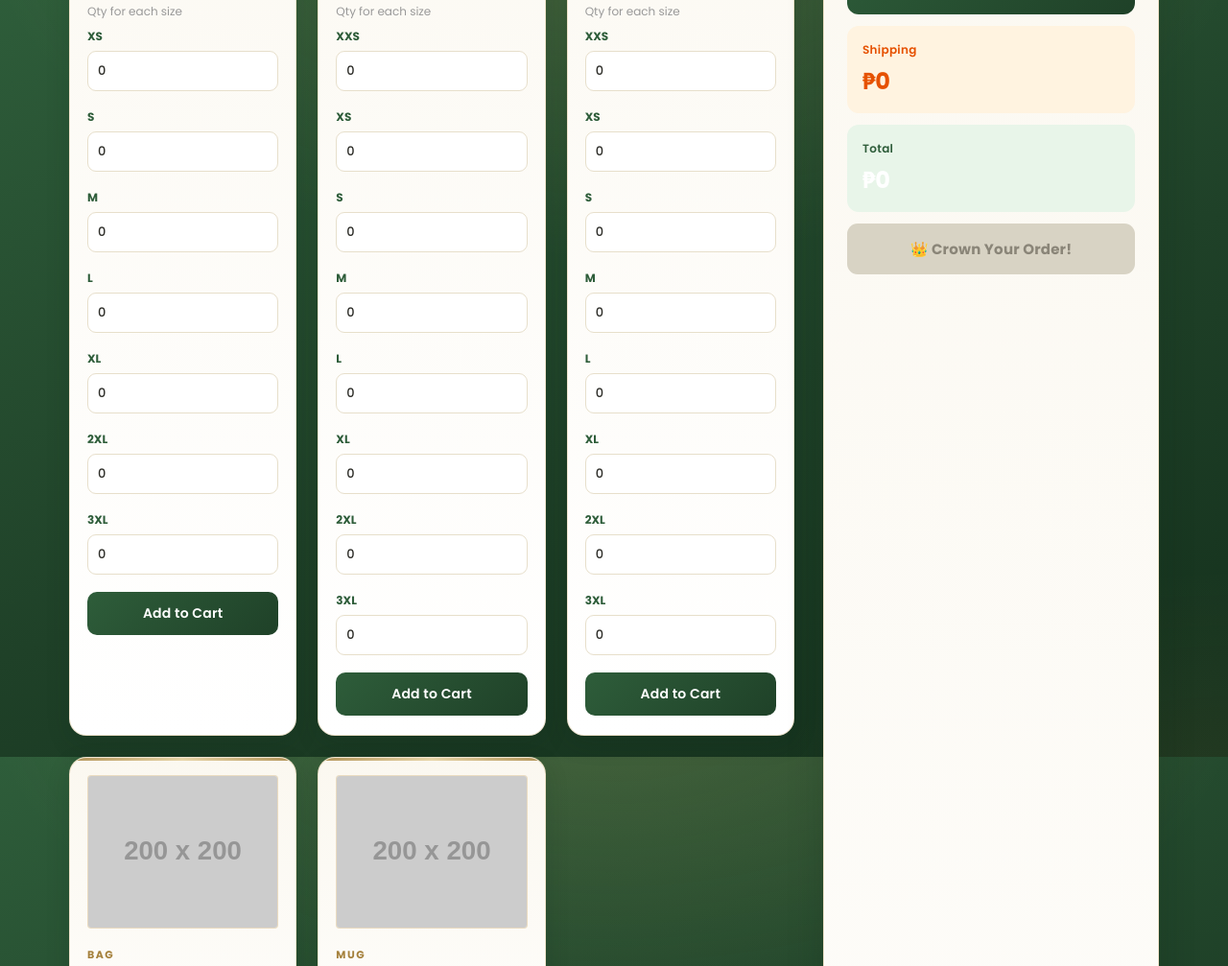
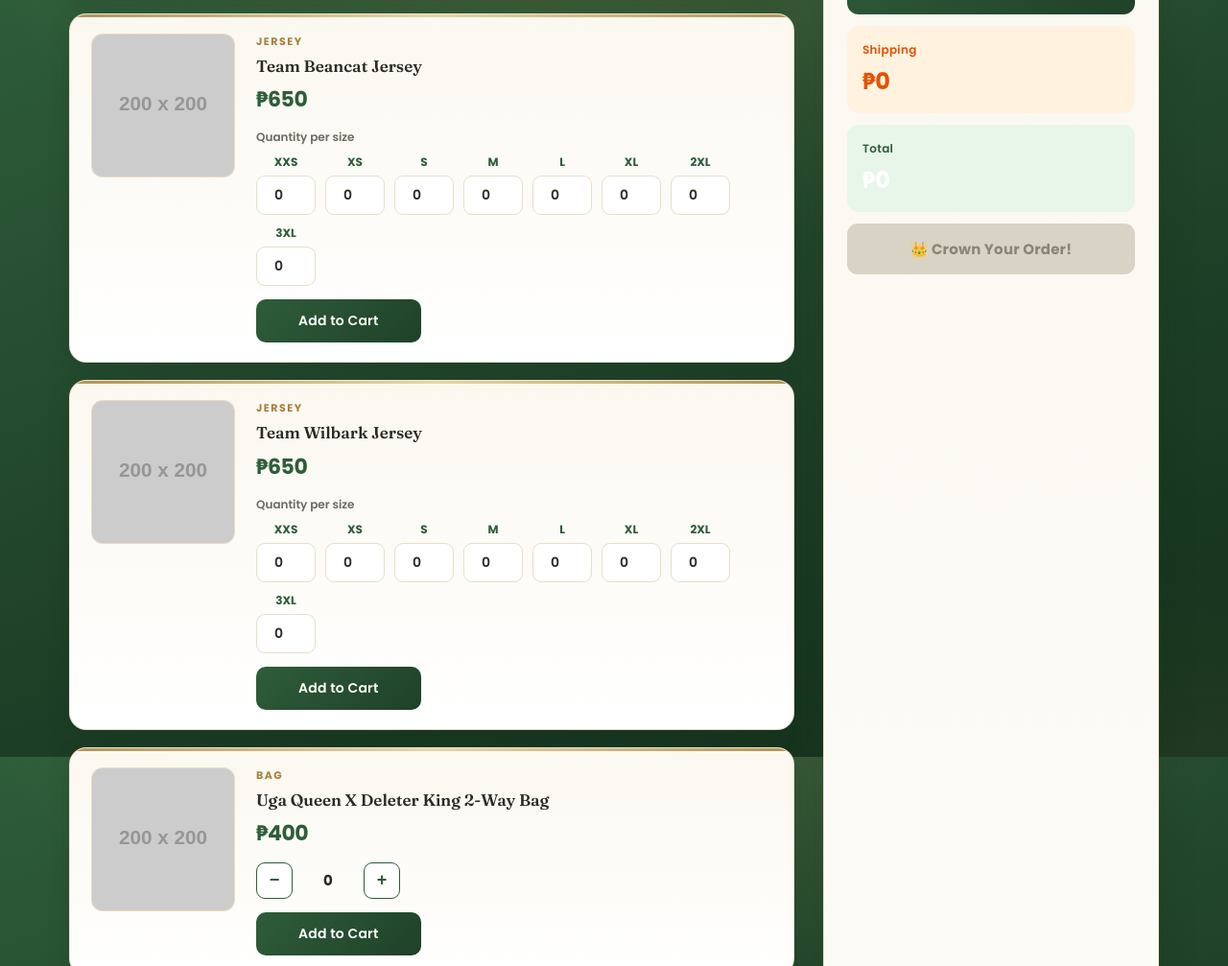
Before and after one commit to madamsofwilbea/madams-merch-drop, a plain HTML site: page madams_merch_store.html in a window 1280 px wide. Shown: the part 811-1818 px from the top of the page at 96% size. Drawn offline with Linux system fonts and the light colour scheme; placeholder pictures from the web are drawn by us.

Commit message:
Add files via upload

```diff
--- a/madams_merch_store.html
+++ b/madams_merch_store.html
@@ -72,7 +72,7 @@
 
     /* ---------- Layout ---------- */
     .main-content { display: grid; grid-template-columns: 1fr 350px; gap: 30px; }
-    .products-grid { display: grid; grid-template-columns: repeat(auto-fill, minmax(230px, 1fr)); gap: 22px; }
+    .products-grid { display: flex; flex-direction: column; gap: 18px; }
     .product-section { margin-bottom: 38px; }
     .section-header { margin-bottom: 18px; }
     .section-title {
@@ -88,11 +88,14 @@
       background: linear-gradient(180deg, var(--ivory) 0%, #ffffff 100%);
       border: 1px solid rgba(198,161,91,0.28);
       border-radius: 18px;
-      padding: 18px 18px 20px;
+      padding: 20px 22px;
       box-shadow: 0 8px 24px rgba(15,40,24,0.16);
       transition: transform 0.3s ease, box-shadow 0.3s ease, border-color 0.3s ease;
       position: relative;
       overflow: hidden;
+      display: flex;
+      gap: 22px;
+      align-items: flex-start;
     }
     .product-card::before {
       content: "";
@@ -101,14 +104,17 @@
       opacity: 0.85;
     }
     .product-card:hover {
-      transform: translateY(-8px);
-      box-shadow: 0 18px 44px rgba(46,93,58,0.28);
+      transform: translateY(-4px);
+      box-shadow: 0 16px 40px rgba(46,93,58,0.24);
       border-color: var(--gold);
     }
-    .product-card img {
+    .product-img {
+      width: 150px; height: 150px; flex-shrink: 0;
+      object-fit: cover; border-radius: 12px;
       border: 1px solid rgba(198,161,91,0.25);
       background: var(--ivory-warm);
     }
+    .product-info { flex: 1; min-width: 0; }
     .product-type {
       font-size: 11px; text-transform: uppercase; color: var(--gold-deep);
       letter-spacing: 1.5px; margin-bottom: 6px; font-weight: 700;
@@ -118,15 +124,25 @@
       font-size: 17px; font-weight: 600; color: var(--ink); margin-bottom: 8px; line-height: 1.25;
     }
     .product-price { font-size: 22px; font-weight: 700; color: var(--forest); margin-bottom: 14px; letter-spacing: -0.5px; }
-    .size-group { margin-bottom: 10px; }
-    .size-label { font-size: 12px; color: var(--forest); margin-bottom: 6px; display: block; font-weight: 700; }
-    .size-group select, .qty-input, .qty-for-size {
-      width: 100%; padding: 10px; border: 1.5px solid #E7DFCB; border-radius: 9px;
-      font-family: 'Poppins', sans-serif; font-size: 13px; margin-bottom: 8px; font-weight: 500;
-      background: #fff; transition: all 0.25s; color: var(--ink);
+    .size-hint { font-size: 12px; color: var(--ink-soft); margin-bottom: 8px; font-weight: 600; }
+    .size-row { display: flex; flex-wrap: wrap; gap: 10px; margin-bottom: 14px; }
+    .size-group { margin-bottom: 0; text-align: center; }
+    .size-label { font-size: 12px; color: var(--forest); margin-bottom: 5px; display: block; font-weight: 700; }
+    .size-group .qty-for-size {
+      width: 62px; padding: 9px 4px; text-align: center; margin-bottom: 0;
+      border: 1.5px solid #E7DFCB; border-radius: 9px; font-family: 'Poppins', sans-serif;
+      font-size: 14px; font-weight: 600; background: #fff; transition: all 0.25s; color: var(--ink);
     }
-    .size-group select:focus, .qty-input:focus, .qty-for-size:focus { border-color: var(--gold); outline: none; box-shadow: 0 0 0 3px rgba(198,161,91,0.18); }
-    .qty-control { display: flex; gap: 10px; align-items: center; margin-bottom: 14px; }
+    .bundle-size-row { display: flex; flex-wrap: wrap; gap: 14px; margin-bottom: 12px; }
+    .bundle-hint { font-size: 12.5px; color: var(--gold-deep); font-style: italic; margin-bottom: 14px; }
+    .bundle-size-field label { display: block; font-size: 12px; color: var(--forest); margin-bottom: 5px; font-weight: 700; }
+    .bundle-size-field select {
+      min-width: 150px; padding: 9px 10px; border: 1.5px solid #E7DFCB; border-radius: 9px;
+      font-family: 'Poppins', sans-serif; font-size: 13px; font-weight: 500; background: #fff; color: var(--ink);
+    }
+    .bundle-size-field select:focus, .size-group .qty-for-size:focus,
+    .qty-input:focus { border-color: var(--gold); outline: none; box-shadow: 0 0 0 3px rgba(198,161,91,0.18); }
+    .qty-control { display: flex; gap: 10px; align-items: center; margin-bottom: 14px; width: 150px; }
     .qty-btn {
       width: 38px; height: 38px; border: 1.5px solid var(--forest); background: #fff; cursor: pointer;
       border-radius: 9px; font-weight: 700; color: var(--forest); transition: all 0.25s; font-size: 18px;
@@ -134,11 +150,17 @@
     .qty-btn:hover { background: var(--forest); color: #fff; }
     .qty-display { flex: 1; text-align: center; font-size: 15px; font-weight: 700; color: var(--ink); }
     .add-btn {
-      width: 100%; padding: 12px; background: linear-gradient(135deg, var(--forest) 0%, var(--forest-deep) 100%);
+      display: inline-block; width: auto; padding: 12px 44px;
+      background: linear-gradient(135deg, var(--forest) 0%, var(--forest-deep) 100%);
       color: #fff; border: none; border-radius: 10px; cursor: pointer;
       font-family: 'Poppins', sans-serif; font-weight: 600; transition: all 0.25s; font-size: 14px; letter-spacing: 0.2px;
     }
     .add-btn:hover { transform: translateY(-2px); box-shadow: 0 8px 20px rgba(46,93,58,0.35); }
+    @media (max-width: 640px) {
+      .product-card { flex-direction: column; }
+      .product-img { width: 100%; height: 200px; }
+      .add-btn { width: 100%; }
+    }
 
     /* ---------- Cart ---------- */
     .cart-card {
@@ -450,21 +472,49 @@
     let currentCategory = 'batch1';
     let appliedDiscount = null;
 
+    function findProduct(id) {
+      for (const cat in PRODUCTS) {
+        const found = PRODUCTS[cat].find(p => p.id === id);
+        if (found) return found;
+      }
+      return null;
+    }
+
     function createProductCard(p) {
       const card = document.createElement('div');
       card.className = 'product-card';
-      let sizeHtml = '';
-      let qtyPerSize = '';
+      const imgUrl = PRODUCT_IMAGES[p.id] || 'https://via.placeholder.com/200?text=No+Image';
+      let controlsHtml = '';
+
       if (p.sizes) {
-        qtyPerSize = `<div style="font-size:12px;color:#999;margin-bottom:8px;">Qty for each size</div>`;
-        p.sizes.forEach((size, idx) => {
-          sizeHtml += `<div class="size-group"><label class="size-label">${size}</label><input type="number" min="0" max="10" value="0" class="qty-for-size" data-size="${size}" data-product="${p.id}"></div>`;
+        // Solo item with sizes: quantity per size, laid out horizontally
+        const sizeInputs = p.sizes.map(size =>
+          `<div class="size-group"><label class="size-label">${size}</label><input type="number" min="0" max="10" value="0" class="qty-for-size" data-size="${size}" data-product="${p.id}"></div>`
+        ).join('');
+        controlsHtml = `<div class="size-hint">Quantity per size</div><div class="size-row">${sizeInputs}</div>`;
+      } else if (p.type === 'Bundle' && p.items) {
+        // Bundle: a size dropdown for each shirt/jersey inside it
+        let bundleFields = '';
+        p.items.forEach(it => {
+          const comp = findProduct(it.id);
+          if (comp && comp.sizes) {
+            const opts = comp.sizes.map(s => `<option value="${s}">${s}</option>`).join('');
+            bundleFields += `<div class="bundle-size-field"><label>${comp.name} — size</label><select class="bundle-size" data-product="${p.id}" data-component="${comp.name}"><option value="">Select size</option>${opts}</select></div>`;
+          }
         });
+        if (bundleFields) {
+          // Sized bundle: pick sizes, add one set at a time (no quantity box)
+          controlsHtml = `<div class="bundle-size-row">${bundleFields}</div><div class="bundle-hint">Adds one bundle in the sizes you pick. Want another in different sizes? Just choose new sizes and add again.</div>`;
+        } else {
+          // Bundle with no sized items: simple quantity control
+          controlsHtml = `<div class="qty-control"><button class="qty-btn" onclick="adjustQty('${p.id}', -1)">−</button><div class="qty-display qty-for-product-${p.id}">0</div><button class="qty-btn" onclick="adjustQty('${p.id}', 1)">+</button></div>`;
+        }
       } else {
-        qtyPerSize = `<div class="qty-control"><button class="qty-btn" onclick="adjustQty('${p.id}', -1)">−</button><div class="qty-display qty-for-product-${p.id}">0</div><button class="qty-btn" onclick="adjustQty('${p.id}', 1)">+</button></div>`;
+        // Simple item, no sizes
+        controlsHtml = `<div class="qty-control"><button class="qty-btn" onclick="adjustQty('${p.id}', -1)">−</button><div class="qty-display qty-for-product-${p.id}">0</div><button class="qty-btn" onclick="adjustQty('${p.id}', 1)">+</button></div>`;
       }
-      const imgUrl = PRODUCT_IMAGES[p.id] || 'https://via.placeholder.com/200?text=No+Image';
-      card.innerHTML = `<img src="${imgUrl}" alt="${p.name}" style="width: 100%; height: 160px; object-fit: cover; border-radius: 4px; margin-bottom: 12px;"><div class="product-type">${p.type}</div><div class="product-name">${p.name}</div><div class="product-price">₱${p.price}</div>${sizeHtml ? qtyPerSize + sizeHtml : qtyPerSize}<button class="add-btn" onclick="addToCart('${p.id}')">Add to Cart</button>`;
+
+      card.innerHTML = `<img class="product-img" src="${imgUrl}" alt="${p.name}"><div class="product-info"><div class="product-type">${p.type}</div><div class="product-name">${p.name}</div><div class="product-price">₱${p.price}</div>${controlsHtml}<button class="add-btn" onclick="addToCart('${p.id}')">Add to Cart</button></div>`;
       return card;
     }
 
@@ -497,7 +547,7 @@
     }
 
     function addToCart(productId) {
-      const prod = PRODUCTS[currentCategory].find(p => p.id === productId);
+      const prod = findProduct(productId);
       if (!prod) return;
       if (prod.sizes) {
         const inputs = document.querySelectorAll(`input[data-product="${productId}"]`);
@@ -514,12 +564,28 @@
         if (totalQty === 0) { alert('Please select quantities'); return; }
         inputs.forEach(inp => inp.value = '0');
       } else {
-        const qty = parseInt(document.querySelector(`.qty-for-product-${productId}`).textContent);
-        if (qty <= 0) { alert('Please select quantity'); return; }
-        for (let i = 0; i < qty; i++) {
-          cart.push({ id: productId, name: prod.name, price: prod.price, type: prod.type });
+        const selects = document.querySelectorAll(`select.bundle-size[data-product="${productId}"]`);
+        if (prod.type === 'Bundle' && selects.length > 0) {
+          // Sized bundle: add exactly one set in the chosen sizes
+          const parts = [];
+          let missing = false;
+          selects.forEach(sel => {
+            if (!sel.value) missing = true;
+            else parts.push(`${sel.dataset.component}: ${sel.value}`);
+          });
+          if (missing) { alert('Please select a size for each shirt/jersey in this bundle'); return; }
+          cart.push({ id: productId, name: prod.name, price: prod.price, type: prod.type, sizes: parts.join(' · ') });
+          selects.forEach(s => s.value = '');
+        } else {
+          // Simple item or size-free bundle: use quantity control
+          const qtyEl = document.querySelector(`.qty-for-product-${productId}`);
+          const qty = qtyEl ? parseInt(qtyEl.textContent) : 0;
+          if (qty <= 0) { alert('Please select quantity'); return; }
+          for (let i = 0; i < qty; i++) {
+            cart.push({ id: productId, name: prod.name, price: prod.price, type: prod.type });
+          }
+          if (qtyEl) qtyEl.textContent = '0';
         }
-        document.querySelector(`.qty-for-product-${productId}`).textContent = '0';
       }
       updateCart();
     }
@@ -534,12 +600,12 @@
       }
       const grouped = {};
       cart.forEach((item, idx) => {
-        const key = item.id + (item.size || '');
+        const key = item.id + (item.size || '') + (item.sizes || '');
         if (!grouped[key]) grouped[key] = { ...item, qty: 0, indices: [] };
         grouped[key].qty++;
         grouped[key].indices.push(idx);
       });
-      items.innerHTML = Object.values(grouped).map((g, idx) => `<div class="cart-item"><button onclick="removeFromCart(${idx})" style="float:right;background:none;border:none;color:#999;cursor:pointer;font-size:14px;">✕</button><div class="cart-item-name">${g.name} x${g.qty}</div><div class="cart-item-detail">${g.size ? 'Size: ' + g.size : ''}</div><div style="margin-top:4px;color:#2E5D3A;font-weight:500;">₱${(g.price * g.qty).toLocaleString()}</div></div>`).join('');
+      items.innerHTML = Object.values(grouped).map((g, idx) => `<div class="cart-item"><button onclick="removeFromCart(${idx})" style="float:right;background:none;border:none;color:#999;cursor:pointer;font-size:14px;">✕</button><div class="cart-item-name">${g.name} x${g.qty}</div><div class="cart-item-detail">${g.sizes ? g.sizes : (g.size ? 'Size: ' + g.size : '')}</div><div style="margin-top:4px;color:#2E5D3A;font-weight:500;">₱${(g.price * g.qty).toLocaleString()}</div></div>`).join('');
       document.getElementById('checkoutBtn').disabled = false;
       updateTotals();
     }
@@ -547,7 +613,7 @@
     function removeFromCart(idx) {
       const grouped = {};
       cart.forEach((item, i) => {
-        const key = item.id + (item.size || '');
+        const key = item.id + (item.size || '') + (item.sizes || '');
         if (!grouped[key]) grouped[key] = { ...item, indices: [] };
         grouped[key].indices.push(i);
       });
@@ -614,11 +680,11 @@
       const items = document.getElementById('checkoutItems');
       const grouped = {};
       cart.forEach(item => {
-        const key = item.id + (item.size || '');
+        const key = item.id + (item.size || '') + (item.sizes || '');
         if (!grouped[key]) grouped[key] = { ...item, qty: 0 };
         grouped[key].qty++;
       });
-      items.innerHTML = Object.values(grouped).map(g => `<div class="order-item"><strong>${g.name}</strong> x${g.qty} ${g.size ? '(' + g.size + ')' : ''} — ₱${(g.price * g.qty).toLocaleString()}</div>`).join('');
+      items.innerHTML = Object.values(grouped).map(g => `<div class="order-item"><strong>${g.name}</strong> x${g.qty} ${g.sizes ? '(' + g.sizes + ')' : (g.size ? '(' + g.size + ')' : '')} — ₱${(g.price * g.qty).toLocaleString()}</div>`).join('');
       document.getElementById('checkoutModal').classList.add('show');
     }
 
```
